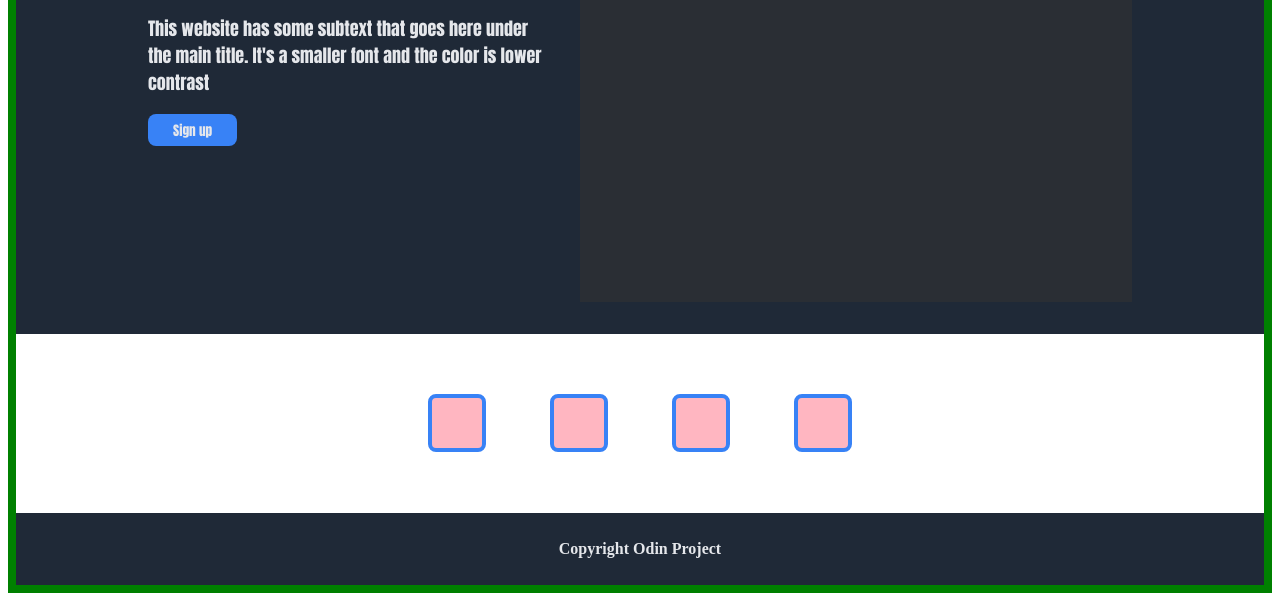
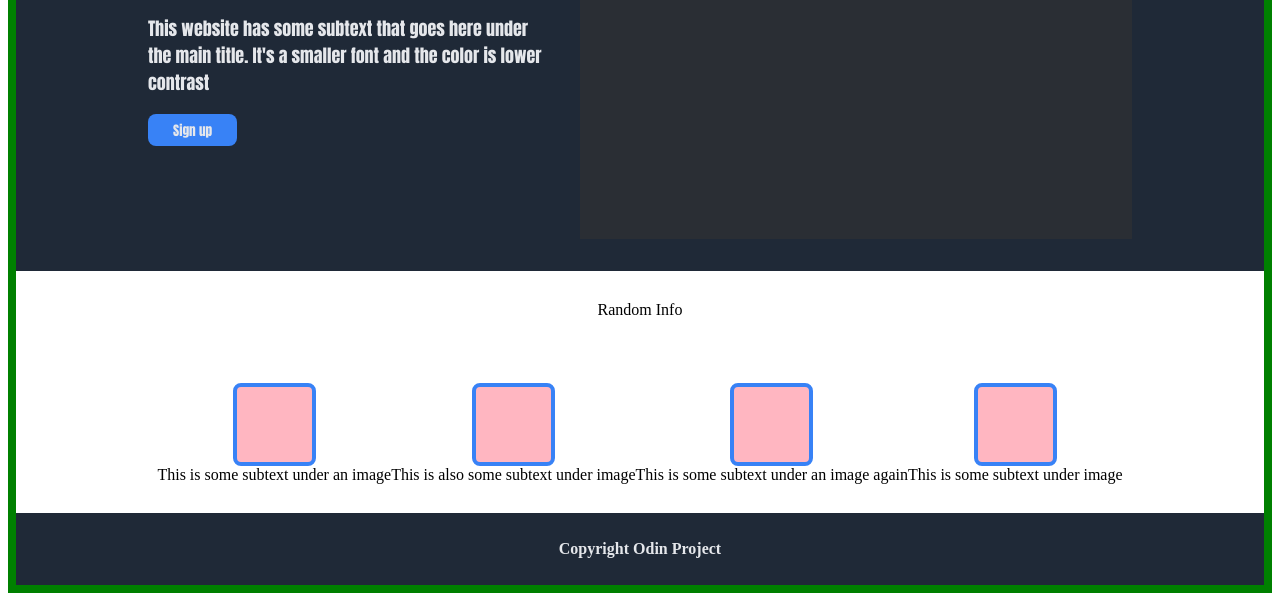
Before and after one commit to D-ADiaz/Landing-Page-Project, a plain HTML site: page index.html in a window 1280 px wide. Shown: the part 231-832 px from the top of the page. Drawn offline with Linux system fonts and the light colour scheme.

Commit message:
Section 2 in progress
- general idea of boxes and text
- clean up

```diff
--- a/index.html
+++ b/index.html
@@ -29,10 +29,31 @@
             <img class= "temp-img" src="grey-box.png" alt="">
         </div>
         <div class="section-2">
-          <div class ="illustration-box"></div>
-          <div class ="illustration-box"></div>
-          <div class ="illustration-box"></div>
-          <div class ="illustration-box"></div>
+          <div class="rand-info" >Random Info</div>
+            <div class="container2">
+              <div class="illustrations-container">
+                  <div class="textandbox">
+                    <div class ="illustration-box"></div>
+                    <div class ="subtext">This is some subtext under an image</div>
+                  </div>
+                  <div class="textandbox">
+                    <div class ="illustration-box"></div>
+                    <div class ="subtext">This is also some subtext under image</div>
+                  </div>
+                  <div class="textandbox">
+                    <div class ="illustration-box"></div>
+                    <div class ="subtext">This is some subtext under an image again</div>
+                  </div>
+                  <div class="textandbox">
+                    <div class ="illustration-box"></div>
+                    <div class ="subtext">This is some subtext under image</div>
+                  </div>
+                </div>
+
+
+
+
+            </div>
         </div>
   </div>
   <div class="footer">Copyright Odin Project</div>
--- a/style.css
+++ b/style.css
@@ -97,6 +97,7 @@ button.sign-up{
     flex: 1;
     margin: 2em;
     gap: 2em;
+    background-color:#1F2937;
     }
 
 .section-2{
@@ -105,20 +106,34 @@ button.sign-up{
     background-color: white;
     min-width: 100vh;
     color:black;
+    flex-direction: column;
     justify-content: center;
     align-items: center;
     gap: 4em;
 
 }
+.container2{
+    display: flex;
+    flex-direction: row;
+}
+
 .illustration-box{
-
-    width: 50px;
-    height: 50px;
+    width: 75px;
+    height: 75px;
     background-color: lightpink;
     border: 4px solid #3882f6;
     border-radius: 8px;
 }
-
+.illustrations-container{
+    display: flex;
+    flex-direction: row;
+}
+.textandbox{
+    display: flex;
+    flex-direction: column;
+    justify-content: center;
+    align-items: center;
+}
 .footer{
     display: flex;
     align-items: center;
```
